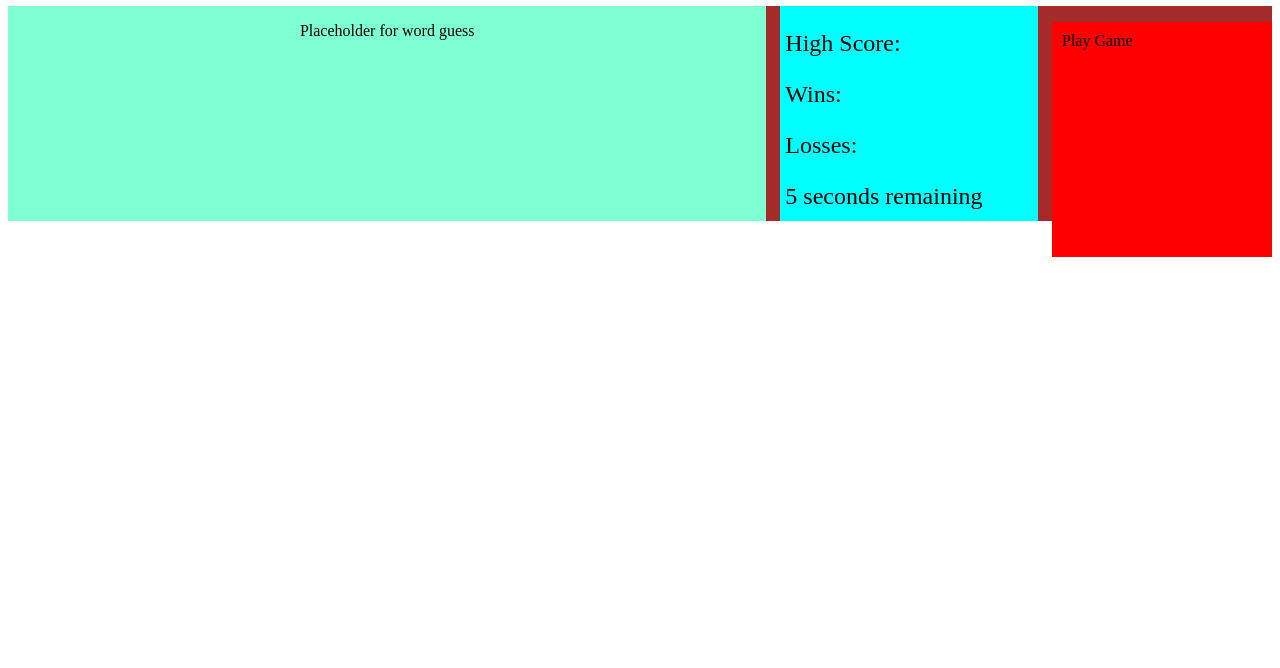
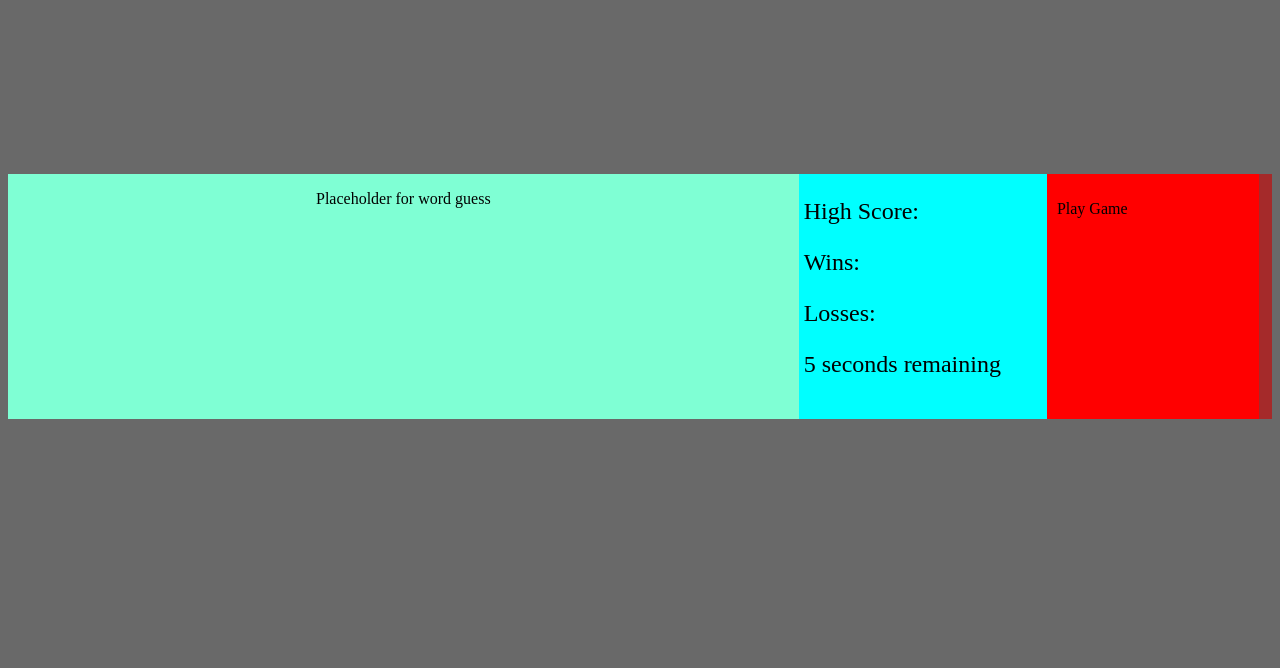
Before and after one commit to Avialmonanay/word-guess-game, a plain HTML site: page index.html in a window 1280 px wide. Shown: the part 132-800 px from the top of the page. Drawn offline with Linux system fonts and the light colour scheme.

Commit message:
Mocre CSS Styling done

```diff
--- a/style.css
+++ b/assets/Css/style.css
@@ -1,7 +1,13 @@
+html {
+    background-color: dimgray;
+}
+
+
 .display {
     display: flex;
     background-color: brown;
     justify-content: space-between;
+    margin-top: 15%;
 }
 
 
@@ -16,22 +22,23 @@
 #countdown-box {
     background-color: aqua;
     width: 20%;
-    height: 200px;
     font-size: 150%;
     padding: 0px 0px 15px 5px
 }
 
 #guess-box {
     background-color: aquamarine;
-    width: 60%;
+    width: 65%;
     text-align: center;
     justify-content: center;
+    height: 245px;
 }
 
 #playGame {
     background-color: red;
-    height: 100%;
+    height: 225px;
     padding: 10px;
     width: 200px;
+    margin-right: 1%;
 
 }
--- a/index.html
+++ b/index.html
@@ -6,7 +6,7 @@
     <meta name="viewport" content="width=device-width, initial-scale=1.0" />
     <meta http-equiv="X-UA-Compatible" content="ie=edge" />
     <title>Speed Reader</title>
-    <link rel="stylesheet" href="style.css" />
+    <link rel="stylesheet" href="assets/Css/style.css" />
 </head>
 
 <header id="header">
@@ -35,13 +35,13 @@
             <p id="countdown">5 seconds remaining</p>
         </div>
 
-        <div>
-            <p id="playGame">Play Game</p>
+        <div id="playGame">
+            <p>Play Game</p>
         </div>
     </div>
 
 
-    <script src="script.js"></script>
+    <script src="assets/Java/script.js"></script>
 </body>
 
 </html>
```
Also changed, not shown: assets/Java/script.js (renamed from script.js), 1 other file.
